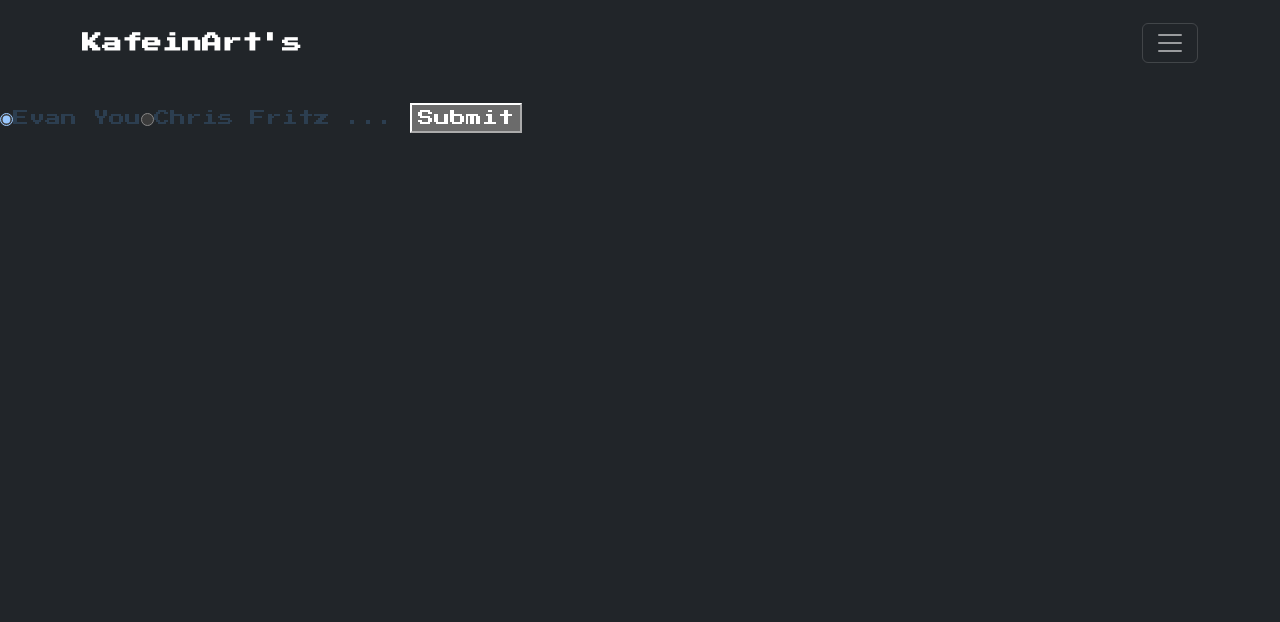
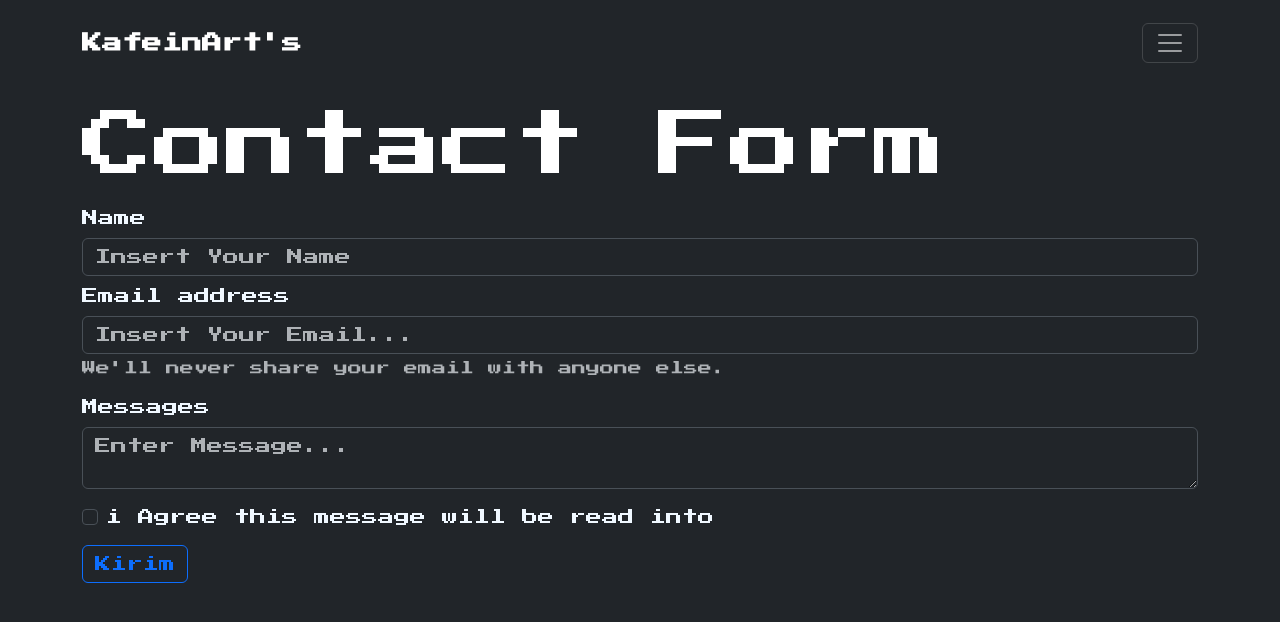
Before and after one commit to itsmebroarif/kafeinart-studio, a Vue app: page /contact in a window 1280 px wide. Shown: the top 622 px of the page. Built offline with nearby package versions, Linux system fonts and the light colour scheme.

Commit message:
Update Contacts.vue

```diff
--- a/src/views/Contacts.vue
+++ b/src/views/Contacts.vue
@@ -1,38 +1,53 @@
 <template>
-  <form
-    name="ask-question"
-    method="post"
-    data-netlify="true"
-    data-netlify-honeypot="bot-field"
-    >
-    <input type="hidden" name="form-name" value="ask-question" />
-    <label v-for="(panelist, index) in panelists" :key="index">
-      <input
-        type="radio"
-        name="panelist"
-        :value="panelist"
-        @input="ev => updatePanelist"
-        :checked="panelist === currentPanelist"
-      />
-      <span>{{ panelist }}</span>
-    </label>
-    ...
-    <button>Submit</button>
-  </form>
+  <div class="contacts" style="color:aliceblue;">
+    <div class="container">
+      <p class="display-2">Contact Form</p>
+      <form name="contact" netlify>
+        <div class="mb-3">
+          <label for="exampleInputEmail1" class="form-label">Name</label>
+          <input
+          for="name"
+          placeholder="Insert Your Name"
+            name="nama"
+            type="name"
+            class="form-control"
+            id="name"
+            aria-describedby="namehelp"
+          />
+          <label for="exampleInputEmail1" class="form-label mt-2"
+            >Email address</label
+          >
+          <input
+          for="email"
+          placeholder="Insert Your Email..."
+            name="email"
+            type="email"
+            class="form-control"
+            id="email"
+            aria-describedby="emailHelp"
+          />
+          <div id="emailHelp" class="form-text">
+            We'll never share your email with anyone else.
+          </div>
+        </div>
+        <div class="mb-3">
+          <label for="messages" class="form-label">Messages</label>
+          <textarea
+          for="messages"
+          placeholder="Enter Message..."
+            type="text"
+            class="form-control"
+            id="messages"
+          />
+        </div>
+        <div class="mb-3 form-check">
+          <input type="checkbox" class="form-check-input" id="exampleCheck1" />
+          <label class="form-check-label" for="exampleCheck1"
+            >i Agree this message will be read into</label
+          >
+        </div>
+        <input class="btn btn-outline-primary" type="submit" value="Kirim" />
+      </form>
+    </div>
+  </div>
 </template>
-<script>
-export default {
-  name: "QAForm",
-  methods: {
-    updatePanelist (ev) {
-      this.currentPanelist = ev.target.value
-    }
-  },
-  data () {
-    return {
-      panelists: ['Evan You', 'Chris Fritz'],
-      currentPanelist: 'Evan You'
-    }
-  }
-}
-</script>
```
